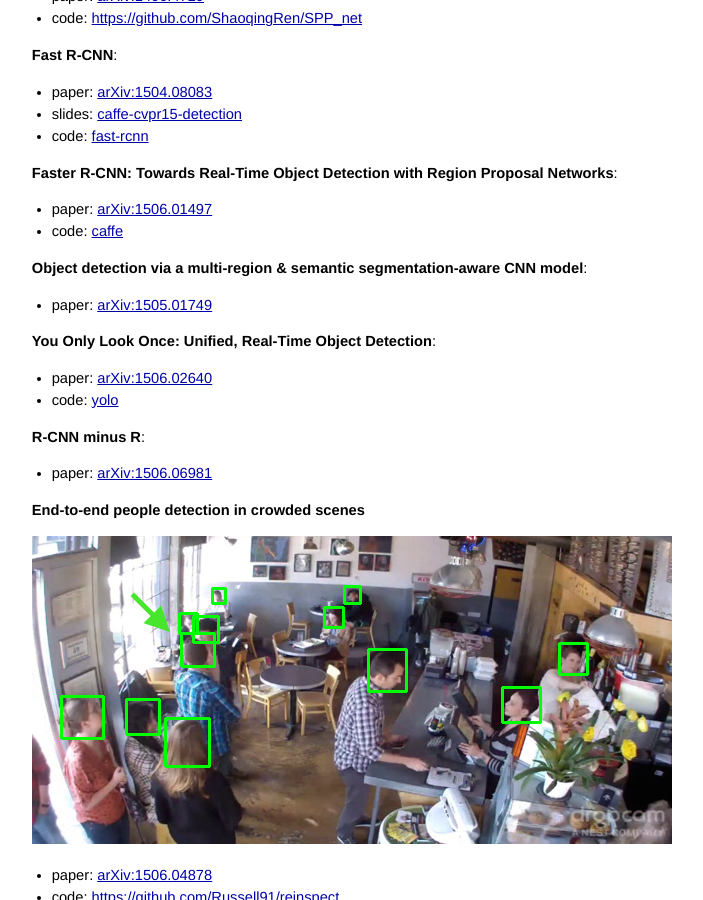
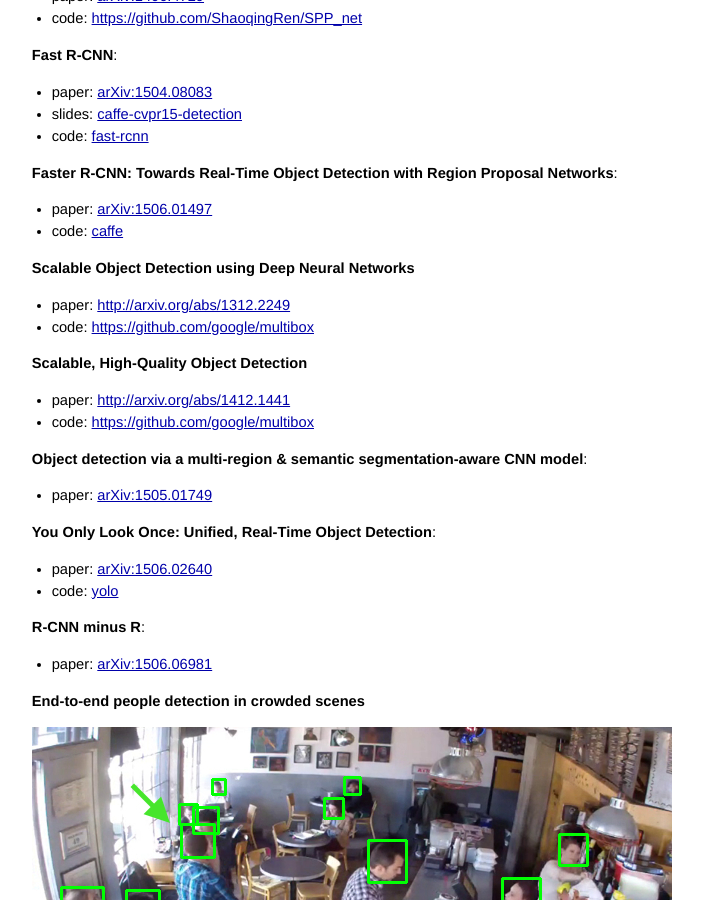
Before and after one commit to handong1587/handong1587.github.io, a Jekyll site: the page built from _posts/deep_learning/2015-08-26-object-detection-materials.md, in a window 1280 px wide and 900 px high, scrolled down 775 px. Shown: the whole window, without its empty margins (300-1003 px from the left). Built offline with Jekyll 4.4.1, drawn with Linux system fonts in a browser that asks for light colours; Markdown is read by kramdown in place of the engine named in the settings; comment, search, counter and statistics services are not loaded.

Commit message:
update mds

```diff
--- a/_posts/deep_learning/2015-08-26-object-detection-materials.md
+++ b/_posts/deep_learning/2015-08-26-object-detection-materials.md
@@ -54,6 +54,16 @@ title: Object Detection Materials
 - paper: [arXiv:1506.01497](http://arxiv.org/abs/1506.01497)
 - code: [caffe](https://github.com/ShaoqingRen/caffe)
 
+**Scalable Object Detection using Deep Neural Networks**
+
+- paper: [http://arxiv.org/abs/1312.2249](http://arxiv.org/abs/1312.2249)
+- code: [https://github.com/google/multibox](https://github.com/google/multibox)
+
+**Scalable, High-Quality Object Detection**
+
+- paper: [http://arxiv.org/abs/1412.1441](http://arxiv.org/abs/1412.1441)
+- code: [https://github.com/google/multibox](https://github.com/google/multibox)
+
 **Object detection via a multi-region & semantic segmentation-aware CNN model**:
 
 - paper: [arXiv:1505.01749](http://arxiv.org/abs/1505.01749)
```
Also changed, not shown: _posts/deep_learning/2015-08-27-cnn-materials.md (+5 -0 lines).
